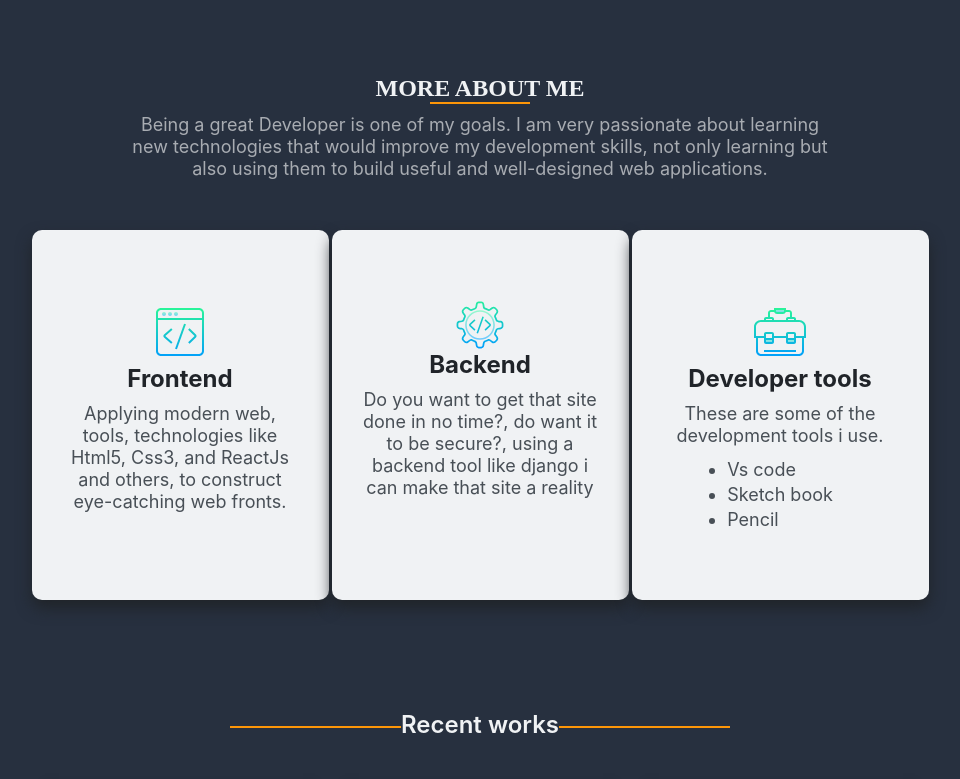
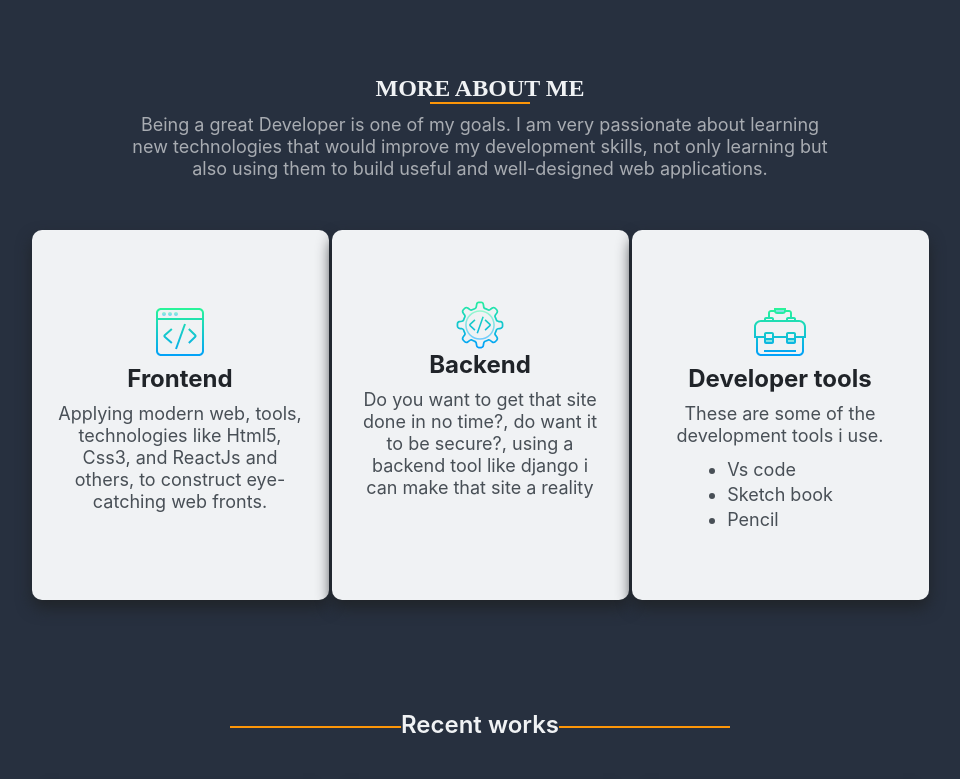
Before and after one commit to Tammibriggs/OldPortfolio, a React (Create React App) app: page / in a window 1280 px wide. Shown: the part 565-1344 px from the top of the page, without its empty margins (160-1120 px from the left). Built offline with nearby package versions, Linux system fonts and the light colour scheme.

Commit message:
fixed console errors

```diff
--- a/src/About/About.js
+++ b/src/About/About.js
@@ -27,7 +27,7 @@ class About extends Component{
                         not only learning but also using them to build useful and well-designed web applications.
                     </p>
                     <div className="more-about-section">
-                        {aboutData.map(items => {
+                        {aboutData.map((items) => {
                             return (<AboutCard
                             icon={items.icon}
                             heading={items.heading}
--- a/src/About/AboutCard.js
+++ b/src/About/AboutCard.js
@@ -1,9 +1,9 @@
 import React from "react"
 import "./aboutCard.css"
 
-function AboutCard({icon, heading, description, list1, list2, list3, key}){
+function AboutCard({icon, heading, description, list1, list2, list3, id}){
     return(
-    <div className="section section--design" key={key}>
+    <div className="section section--design">
         <img src={icon} alt="icon"/>
         <h2>{heading}</h2>
         <span>
--- a/src/About/aboutCard.css
+++ b/src/About/aboutCard.css
@@ -1,5 +1,6 @@
 .section {
   height: 300px;
+  max-width: 300px;
   display: -webkit-box;
   display: -ms-flexbox;
   display: flex;
@@ -28,7 +29,7 @@
 
 .section span {
   width: 90%;
-  max-width: 240px;
+  max-width: 250px;
   font-size: 18px;
   display: -webkit-box;
   display: -ms-flexbox;
--- a/src/About/aboutCard.sass
+++ b/src/About/aboutCard.sass
@@ -1,5 +1,6 @@
 .section
     height: 300px
+    max-width: 300px
     display: flex
     padding-top: 70px
     align-items: center
@@ -19,7 +20,7 @@
 
     span
         width: 90%
-        max-width: 240px
+        max-width: 250px
         font-size: 18px
         display: flex
         flex-flow: column
--- a/src/About/aboutData.js
+++ b/src/About/aboutData.js
@@ -6,8 +6,8 @@ const aboutData = [
     {
         icon : frontendIcon,
         heading : "Frontend",
-        description : "Applying modern web, tools, technologies like\
-                        Html5, Css3, and ReactJs and others, to construct eye-catching web fronts.",
+        description : "Applying modern web, tools, technologies like " +
+                        "Html5, Css3, and ReactJs and others, to construct eye-catching web fronts.",
         list1 : "",
         list2 : "",
         list13 :"",
@@ -18,8 +18,8 @@ const aboutData = [
     {
         icon : backendIcon,
         heading : "Backend",
-        description : "Do you want to get that site done in no time?, do want it to be secure?,\
-        using a backend tool like django i can make that site a reality",
+        description : "Do you want to get that site done in no time?, do want it to be secure?, "+
+        "using a backend tool like django i can make that site a reality",
         list1 : "",
 
         list2 : "",
--- a/src/Email/Email.js
+++ b/src/Email/Email.js
@@ -5,13 +5,13 @@ import emailIcon from "../images/email-icon.svg"
 function Email(){
     return(
         <div className="wrapper">
-            <div class="send-email">
-                <div class="email-heading mail">
-                    <img src={emailIcon} class="email-icon"/>
+            <div className="send-email">
+                <div className="email-heading mail">
+                    <img src={emailIcon} className="email-icon" alt="email icon"/>
                     <h2>drop an email</h2>
                 </div>
 
-                <div class="email-feilds mail">
+                <div className="email-feilds mail">
                     <form action="#" method="POST" data-netlify="true" name="Portfolio_contact_form">
                         <input type="text" placeholder="Name" name="name"/>
                         <input type="email" placeholder="Your email" name="email"/>
--- a/src/Footer/Footer.js
+++ b/src/Footer/Footer.js
@@ -16,7 +16,7 @@ function Footer(){
                     </div>
 
                      <div className="contactMe__social">
-                        <a href="#"  target="_blank"><img src={twitterIcon} alt="twitter icon"/></a>
+                        <a href="https://twitter.com/Tammibr25891504" target="_blank" rel="noopener noreferrer"><img src={twitterIcon} alt="twitter icon"/></a>
                     </div>
 
                 </div>
--- a/src/Works/WorksCard.js
+++ b/src/Works/WorksCard.js
@@ -1,9 +1,9 @@
 import React from "react"
 import "./worksCard.css"
 
-function WorksCard({imageLarge, imageSmall, projName, text, languageImage1, languageName1, languageImage2, languageName2, link, key}){
+function WorksCard({imageLarge, imageSmall, projName, text, languageImage1, languageName1, languageImage2, languageName2, link}){
     return(
-            <div className="work" key={key}>
+            <div className="work">
                 <div className="work__data">
                     <div className="work__data__images">
                         <img src={imageLarge} alt="project"/>
@@ -19,7 +19,7 @@ function WorksCard({imageLarge, imageSmall, projName, text, languageImage1, lang
                             <span><img src={languageImage2} className="work__image2" alt=" language icon"/> {languageName2}</span>
                         </div>
                     </div>
-                    <a href={link} target="_blank" className="work__data__link" >Visit site</a>
+                    <a href={link} target="_blank" rel="noopener noreferrer" className="work__data__link" >Visit site</a>
                 </div>
             </div>
 
```
Also changed, not shown: 1 other file (tests, documents, lock files or other folders).
